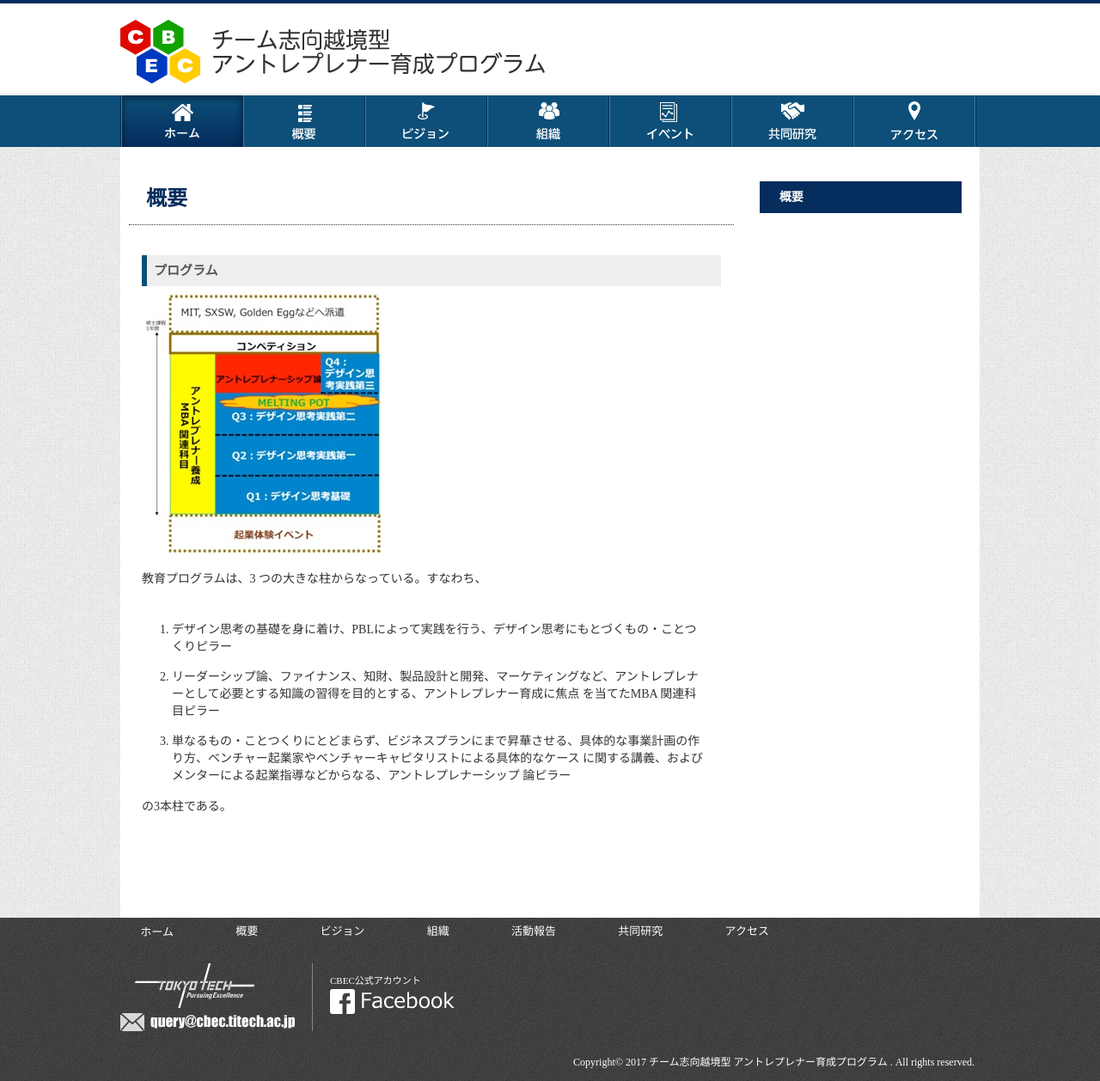
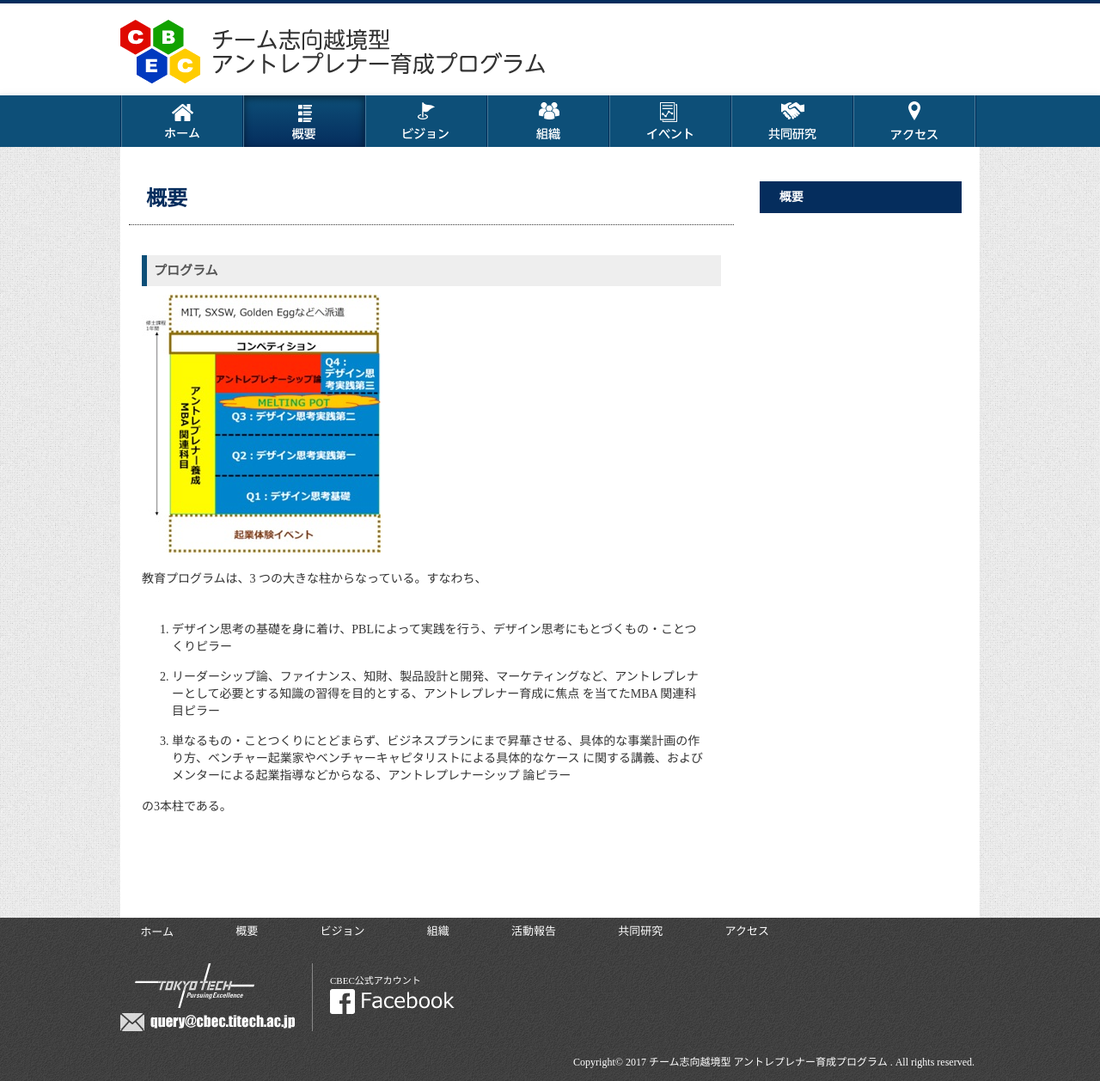
Before and after one commit to titech-cbec/titech-cbec.github.io, a Jekyll site: the page built from overview/index.html, in a window 1280 px wide. Shown: the whole page at 86% size. Built offline with Jekyll 4.4.1, drawn with Linux system fonts in a browser that asks for light colours; nearby versions of some CDN libraries; some web fonts are replaced; comment, search, counter and statistics services are not loaded.

Commit message:
change vav

```diff
--- a/_includes/nav.html
+++ b/_includes/nav.html
@@ -43,13 +43,14 @@ function googleTranslateElementInit() {
 		    <span class="icon-bar"></span>
 		</a>
 		<div class="nav-collapse ">
-		    <ul id="menu-global-menu" class="nav navbar-nav"><li id="menu-item-56" class="menu-item menu-item-type-custom menu-item-object-custom active current_page_item menu-item-home menu-item-56 dropdown"><a href="/"><img alt="ホーム" src="/assets/content/themes/layout/images/gm0.png" class='visible-desktop' /><p class="visible-phone visible-tablet">ホーム</p><i style='font-size:19px;' class='fa-caret-right fa right visible-phone'></i></a></li>
-			<li id="menu-item-61" class="menu-item menu-item-type-post_type menu-item-object-page menu-item-has-children menu-item-61 dropdown"><a href="/overview/"><img src="/assets/content/themes/layout/images/gm1.png" class='visible-desktop' alt="概要" /><p class="visible-phone visible-tablet">概要</p><i style='font-size:19px;' class='fa-caret-right fa right visible-phone'></i></a>	</li>
-			<li id="menu-item-57" class="menu-item menu-item-type-post_type menu-item-object-page menu-item-has-children menu-item-57 dropdown"><a href="/vision/"><img src="/assets/content/themes/layout/images/gm2.png" class='visible-desktop' alt="ビジョン" /><p class="visible-phone visible-tablet">ビジョン</p><i style='font-size:19px;' class='fa-caret-right fa right visible-phone'></i></a>				</li>
-			<li  class="menu-item menu-item-type-post_type menu-item-object-page menu-item-has-children menu-item-74 dropdown"><a href="/organization/"><img src="/assets/content/themes/layout/images/gm3.png" class='visible-desktop' alt="組織" /><p class="visible-phone visible-tablet">組織</p><i style='font-size:19px;' class='fa-caret-right fa right visible-phone'></i></a></li>
-			<li  class="menu-item menu-item-type-post_type menu-item-object-page menu-item-has-children menu-item-74 dropdown"><a href="/reports/"><img src="/assets/content/themes/layout/images/gm4.png" class='visible-desktop' alt="活動報告" /><p class="visible-phone visible-tablet">活動報告</p><i style='font-size:19px;' class='fa-caret-right fa right visible-phone'></i></a></li>
-			<li  class="menu-item menu-item-type-post_type menu-item-object-page menu-item-has-children menu-item-74 dropdown"><a href="/research/"><img src="/assets/content/themes/layout/images/gm5.png" class='visible-desktop' alt="共同研究" /><p class="visible-phone visible-tablet">共同研究</p><i style='font-size:19px;' class='fa-caret-right fa right visible-phone'></i></a></li>
-			<li  class="menu-item menu-item-type-post_type menu-item-object-page menu-item-has-children menu-item-74 dropdown"><a href="/access/"><img src="/assets/content/themes/layout/images/gm6.png" class='visible-desktop' alt="アクセス" /><p class="visible-phone visible-tablet">アクセス</p><i style='font-size:19px;' class='fa-caret-right fa right visible-phone'></i></a></li>
+		    <ul id="menu-global-menu" class="nav navbar-nav">
+		    	<li id="menu-item-56" class="{% if page.dir == "/" %}  active current_page_item  {% endif %}menu-item menu-item-type-custom menu-item-object-custom menu-item-home menu-item-56 dropdown"><a href="/"><img alt="ホーム" src="/assets/content/themes/layout/images/gm0.png" class='visible-desktop' /><p class="visible-phone visible-tablet">ホーム</p><i style='font-size:19px;' class='fa-caret-right fa right visible-phone'></i></a></li>
+			<li id="menu-item-61" class="{% if page.dir == "/overview/" %}  active current_page_item  {% endif %}menu-item menu-item-type-post_type menu-item-object-page menu-item-has-children menu-item-61 dropdown"><a href="/overview/"><img src="/assets/content/themes/layout/images/gm1.png" class='visible-desktop' alt="概要" /><p class="visible-phone visible-tablet">概要</p><i style='font-size:19px;' class='fa-caret-right fa right visible-phone'></i></a>	</li>
+			<li id="menu-item-57" class="{% if page.dir == "/vision/" %}  active current_page_item  {% endif %}menu-item menu-item-type-post_type menu-item-object-page menu-item-has-children menu-item-57 dropdown"><a href="/vision/"><img src="/assets/content/themes/layout/images/gm2.png" class='visible-desktop' alt="ビジョン" /><p class="visible-phone visible-tablet">ビジョン</p><i style='font-size:19px;' class='fa-caret-right fa right visible-phone'></i></a>				</li>
+			<li  class="{% if page.dir == "/organization/" %}  active current_page_item  {% endif %}menu-item menu-item-type-post_type menu-item-object-page menu-item-has-children menu-item-74 dropdown"><a href="/organization/"><img src="/assets/content/themes/layout/images/gm3.png" class='visible-desktop' alt="組織" /><p class="visible-phone visible-tablet">組織</p><i style='font-size:19px;' class='fa-caret-right fa right visible-phone'></i></a></li>
+			<li  class="{% if page.dir == "/reports/" %}  active current_page_item  {% endif %}menu-item menu-item-type-post_type menu-item-object-page menu-item-has-children menu-item-74 dropdown"><a href="/reports/"><img src="/assets/content/themes/layout/images/gm4.png" class='visible-desktop' alt="活動報告" /><p class="visible-phone visible-tablet">活動報告</p><i style='font-size:19px;' class='fa-caret-right fa right visible-phone'></i></a></li>
+			<li  class="{% if page.dir == "/research/" %}  active current_page_item  {% endif %}menu-item menu-item-type-post_type menu-item-object-page menu-item-has-children menu-item-74 dropdown"><a href="/research/"><img src="/assets/content/themes/layout/images/gm5.png" class='visible-desktop' alt="共同研究" /><p class="visible-phone visible-tablet">共同研究</p><i style='font-size:19px;' class='fa-caret-right fa right visible-phone'></i></a></li>
+			<li  class="{% if page.dir == "/access/" %}  active current_page_item  {% endif %}menu-item menu-item-type-post_type menu-item-object-page menu-item-has-children menu-item-74 dropdown"><a href="/access/"><img src="/assets/content/themes/layout/images/gm6.png" class='visible-desktop' alt="アクセス" /><p class="visible-phone visible-tablet">アクセス</p><i style='font-size:19px;' class='fa-caret-right fa right visible-phone'></i></a></li>
 		    </ul>
 		</div>
 	    </div>
```
